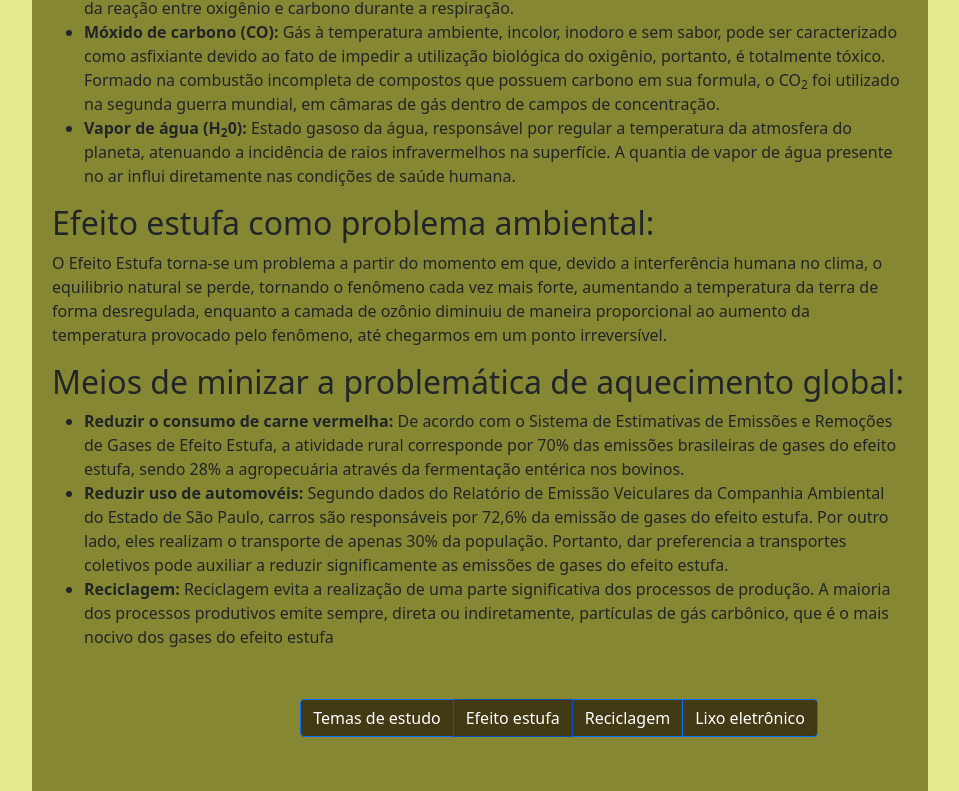
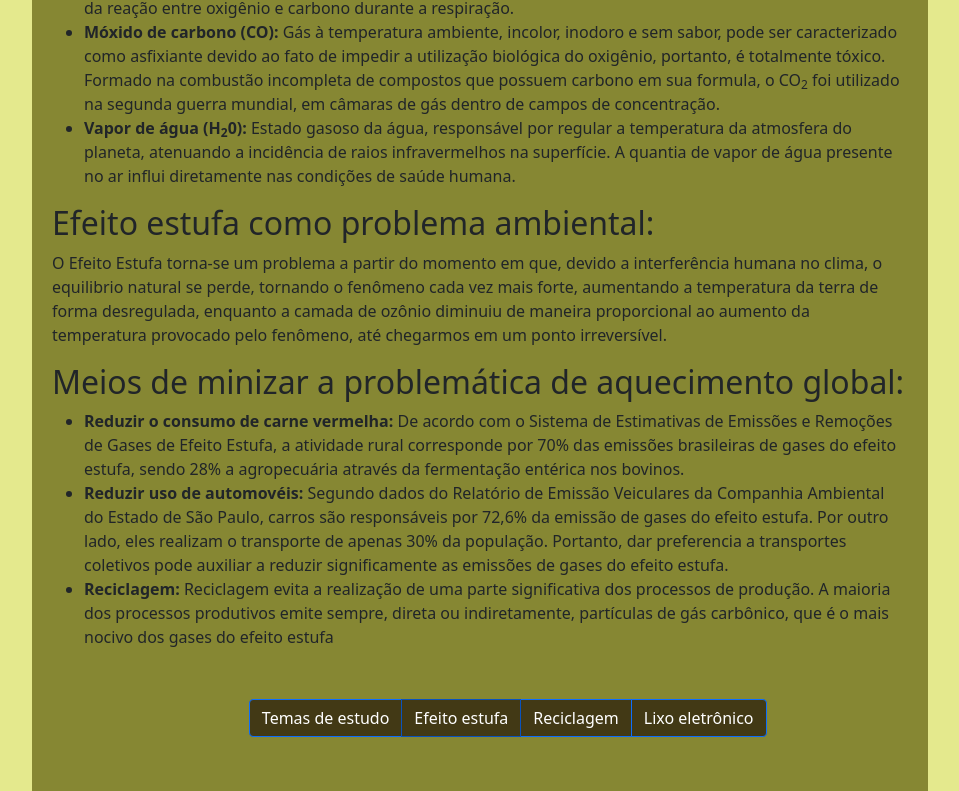
Before and after one commit to pinkthepink/aps-unip-primeiro-semestre, a plain HTML site: page pag4.html in a window 1280 px wide. Shown: the part 1175-1966 px from the top of the page, without its empty margins (160-1119 px from the left). Drawn offline with nearby package versions, Linux system fonts and the light colour scheme.

Commit message:
ajuste de botões

```diff
--- a/css/textos.css
+++ b/css/textos.css
@@ -21,7 +21,7 @@
 
 .btn-group {
     position: absolute;
-    left: 25%;
+    left: 19%;
 }
 
 #texto{
```
